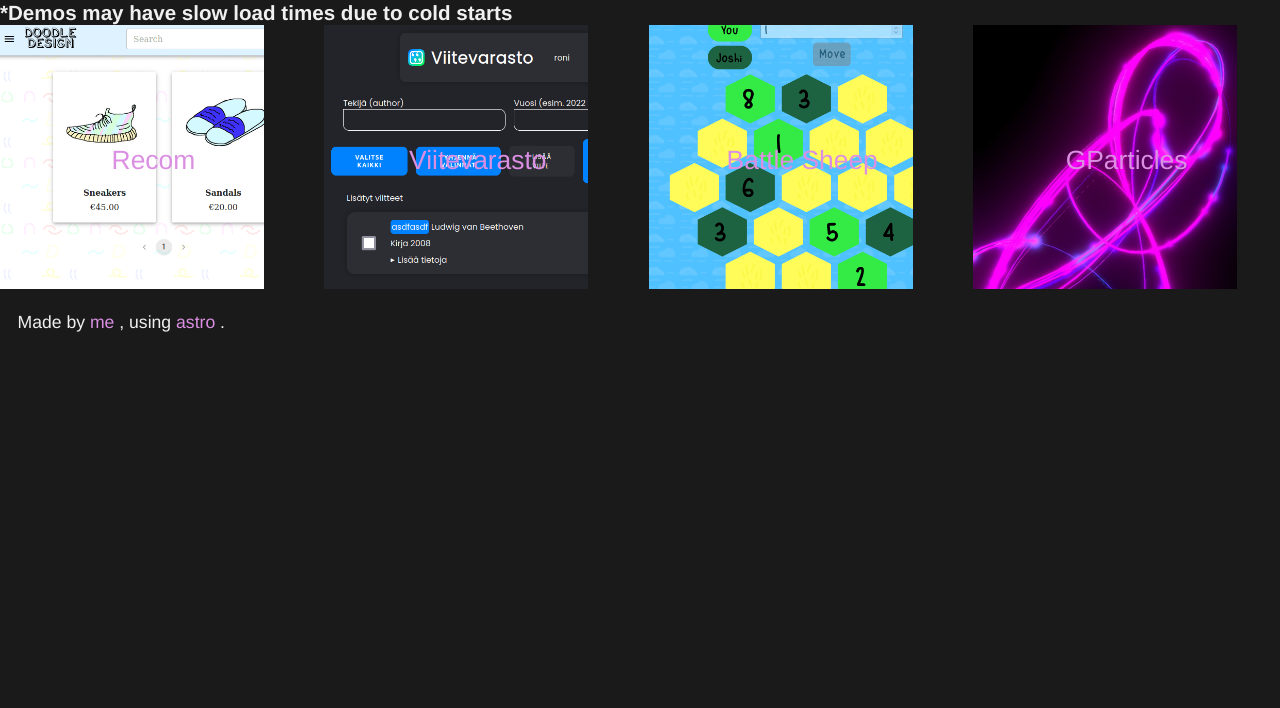
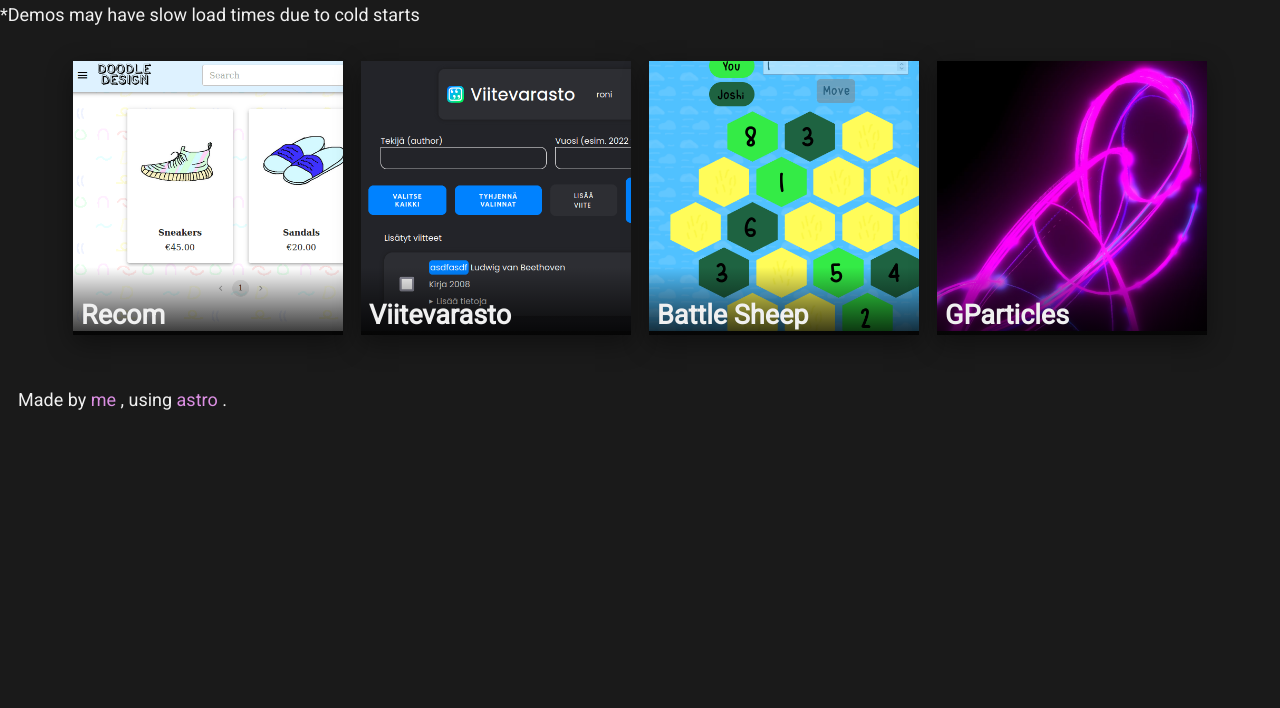
Before and after one commit to ronituohino/website, an Astro site: page / in a window 1280 px wide. Shown: the part 92-800 px from the top of the page. Built offline with nearby package versions, Linux system fonts and the light colour scheme; Astro itself is replaced by a stand-in of ours.

Commit message:
Add styling for project cards

```diff
--- a/package.json
+++ b/package.json
@@ -10,6 +10,7 @@
   },
   "dependencies": {
     "@astrojs/sitemap": "^3.0.0",
+    "@fontsource/roboto": "^5.0.8",
     "astro": "^3.2.3"
   }
 }
--- a/src/components/Link.astro
+++ b/src/components/Link.astro
@@ -4,7 +4,7 @@ type Props = {
   target?: "_blank" | "_self" | "_parent" | "_top";
   class?: string;
   ariaLabel?: string;
-  variant?: "inline" | "icon" | "button";
+  variant?: "inline" | "icon" | "button" | "unstyled";
 };
 const {
   href,
@@ -28,7 +28,6 @@ const {
   /* default inline style */
   .inline {
     color: var(--link-color);
-    text-decoration: none;
     transition: color 0.1s ease-in-out;
   }
 
@@ -44,8 +43,4 @@ const {
     gap: 8px;
     transition: transform 0.1s ease-in-out;
   }
-
-  .button {
-    text-decoration: none;
-  }
 </style>
--- a/src/components/ProjectCard.astro
+++ b/src/components/ProjectCard.astro
@@ -13,27 +13,50 @@ const { title, href, img } = Astro.props;
 
 <li class="project">
   <Link href={href} target="_self" class="link">
-    <Image alt="" src={img} class="image" />
-    <span class="title">{title}</span>
+    <figure>
+      <Image alt="" src={img} class="image" />
+      <div class="gradient"></div>
+      <figcaption class="title">{title}</figcaption>
+    </figure>
   </Link>
 </li>
 
 <style>
   .project {
     position: relative;
+    max-width: var(--project-card-width);
+    box-shadow: var(--shadow);
+    transition: transform 100ms ease-in-out;
+  }
+  .project:hover,
+  .project:focus-visible {
+    transform: scale(1.05);
   }
   .link {
     display: block;
+    font-size: 0;
   }
   .image {
-    max-width: 15rem;
-    max-height: 15rem;
+    max-width: var(--project-card-width);
+    max-height: var(--project-card-width);
+  }
+  .gradient {
+    position: absolute;
+    bottom: 0;
+    width: 100%;
+    height: 25%;
+    background-image: linear-gradient(
+      to bottom,
+      rgba(0, 0, 0, 0),
+      rgba(0, 0, 0, 0.8)
+    );
   }
   .title {
     font-size: 1.5rem;
+    font-weight: 600;
+    color: var(--white);
     position: absolute;
-    left: 50%;
-    top: 50%;
-    transform: translate(-50%, -50%);
+    left: 8px;
+    bottom: 4px;
   }
 </style>
--- a/src/layouts/Layout.astro
+++ b/src/layouts/Layout.astro
@@ -1,5 +1,6 @@
 ---
 import Link from "@components/Link.astro";
+import "@fontsource/roboto";
 
 type Props = {
   title: string;
@@ -64,7 +65,9 @@ const { title, description } = Astro.props;
     --md: 43rem; /* tablet*/
     --sm: 20rem; /* mobile */
 
-    font-size: clamp(1rem, 0.3rem + 1vw, 3rem);
+    --shadow: rgba(0, 0, 0, 0.4) 0px 8px 24px;
+
+    font-size: 18px;
     color: var(--text-color);
     background-color: var(--bg-color);
   }
@@ -77,7 +80,7 @@ const { title, description } = Astro.props;
   }
 
   html {
-    font-family: "Franklin Gothic Medium", "Arial Narrow", Arial, sans-serif;
+    font-family: "Roboto", Roboto, system-ui, Ubuntu, "Open Sans", sans-serif;
   }
 
   /* Disable horizontal scroll on mobile */
@@ -95,11 +98,16 @@ const { title, description } = Astro.props;
   li {
     list-style-type: none;
   }
+
+  a {
+    text-decoration: none;
+  }
 </style>
 
 <style>
   .body {
     margin: 0 auto;
+    max-width: var(--xl);
   }
   .footer {
     padding: 1rem;
--- a/src/pages/index.astro
+++ b/src/pages/index.astro
@@ -56,7 +56,7 @@ import viitevarasto from "@pages/projects/viitevarasto/viitevarasto.png";
 
   <section>
     <h2>Cool stuff that I've worked on</h2>
-    <h3>*Demos may have slow load times due to cold starts</h3>
+    <span>*Demos may have slow load times due to cold starts</span>
     <ul class="projects">
       <ProjectCard title="Recom" href="/projects/recom" img={recom} />
       <ProjectCard
@@ -100,8 +100,12 @@ import viitevarasto from "@pages/projects/viitevarasto/viitevarasto.png";
   }
 
   .projects {
+    --project-card-width: 15rem;
     display: grid;
-    grid-template-columns: repeat(auto-fit, minmax(15rem, 1fr));
+    justify-content: center;
+    grid-template-columns: repeat(auto-fit, var(--project-card-width));
+    padding: 2rem;
     grid-gap: 1rem;
+    flex-wrap: wrap;
   }
 </style>
--- a/src/pages/projects/battle-sheep/index.astro
+++ b/src/pages/projects/battle-sheep/index.astro
@@ -3,7 +3,6 @@ import Layout from "@layouts/Layout.astro";
 import Link from "@components/Link.astro";
 import { Image } from "astro:assets";
 
-import game from "./game.png";
 import movement from "./movement.png";
 ---
 
@@ -27,10 +26,6 @@ import movement from "./movement.png";
   </header>
 
   <div>
-    <Image
-      alt="Main game screen with the game board and movement controls."
-      src={game}
-    />
     <Image
       alt="The player selecting a new square onto which move their pieces."
       src={movement}
--- a/src/pages/projects/recom/index.astro
+++ b/src/pages/projects/recom/index.astro
@@ -7,7 +7,6 @@ import GitHub from "@components/Icons/GitHub.astro";
 
 import adminCategories from "./adminCategories.png";
 import adminProducts from "./adminProducts.png";
-import browsing from "./browsing.png";
 import checkout from "./checkout.png";
 import storepage from "./storepage.png";
 ---
@@ -49,10 +48,6 @@ import storepage from "./storepage.png";
   </header>
 
   <div>
-    <Image
-      src={browsing}
-      alt="Category page for shoes. Sneakers and sandals are listed."
-    />
     <Image
       alt="Storepage for a pair of sneakers with multiple images of the sneakers."
       src={storepage}
--- a/src/pages/projects/viitevarasto/index.astro
+++ b/src/pages/projects/viitevarasto/index.astro
@@ -6,7 +6,6 @@ import { Image } from "astro:assets";
 import GitHub from "@components/Icons/GitHub.astro";
 
 import adding from "./adding.png";
-import menu from "./menu.png";
 ---
 
 <Layout
@@ -45,10 +44,6 @@ import menu from "./menu.png";
   </header>
 
   <div>
-    <Image
-      alt="Viitevarasto main menu, with a list of added references and controls for manipulating references."
-      src={menu}
-    />
     <Image
       alt="Viitevarasto reference adding menu, with a form for adding a reference into the application."
       src={adding}
```
Also changed, not shown: src/pages/projects/gparticles/index.astro (+1 -6 lines), 1 other file.
